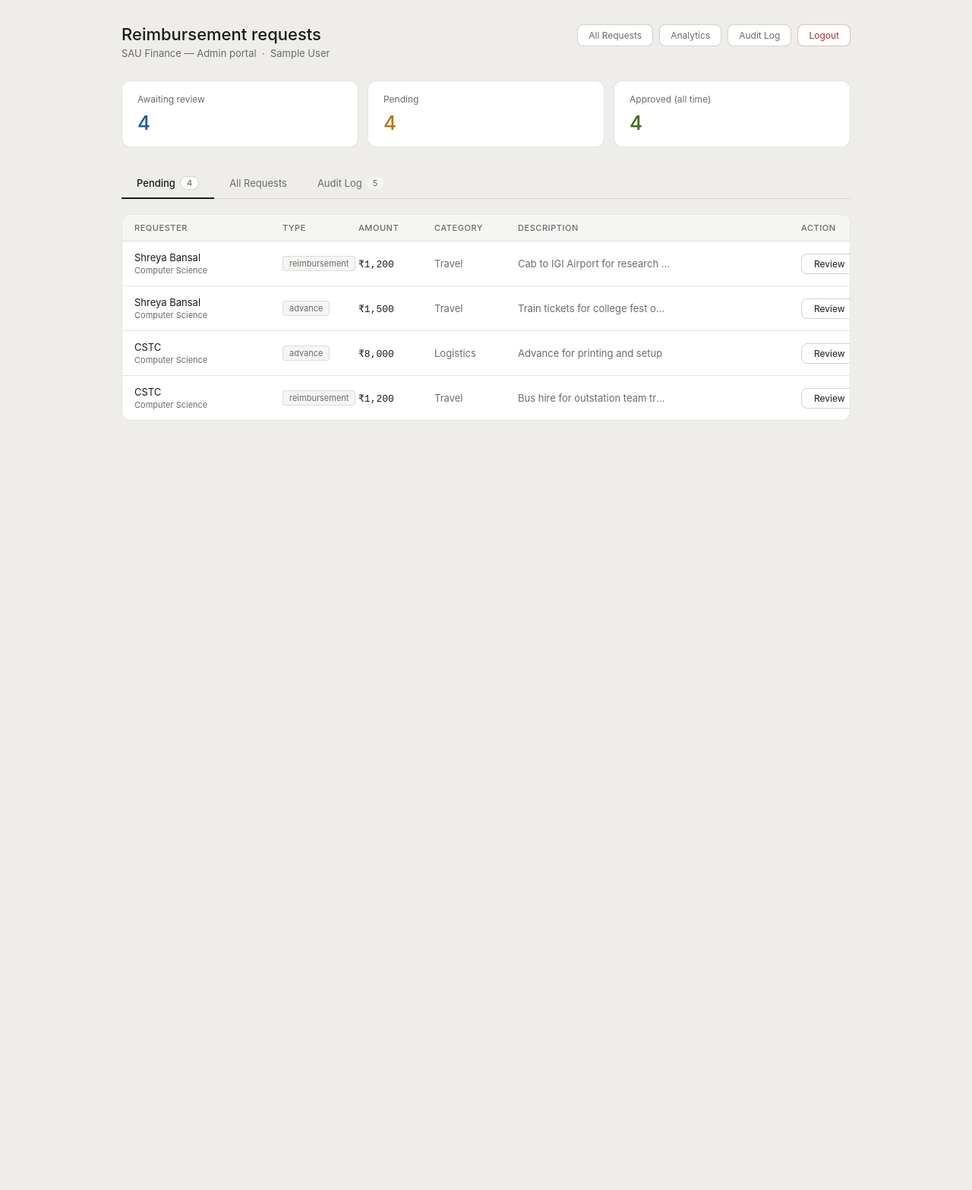
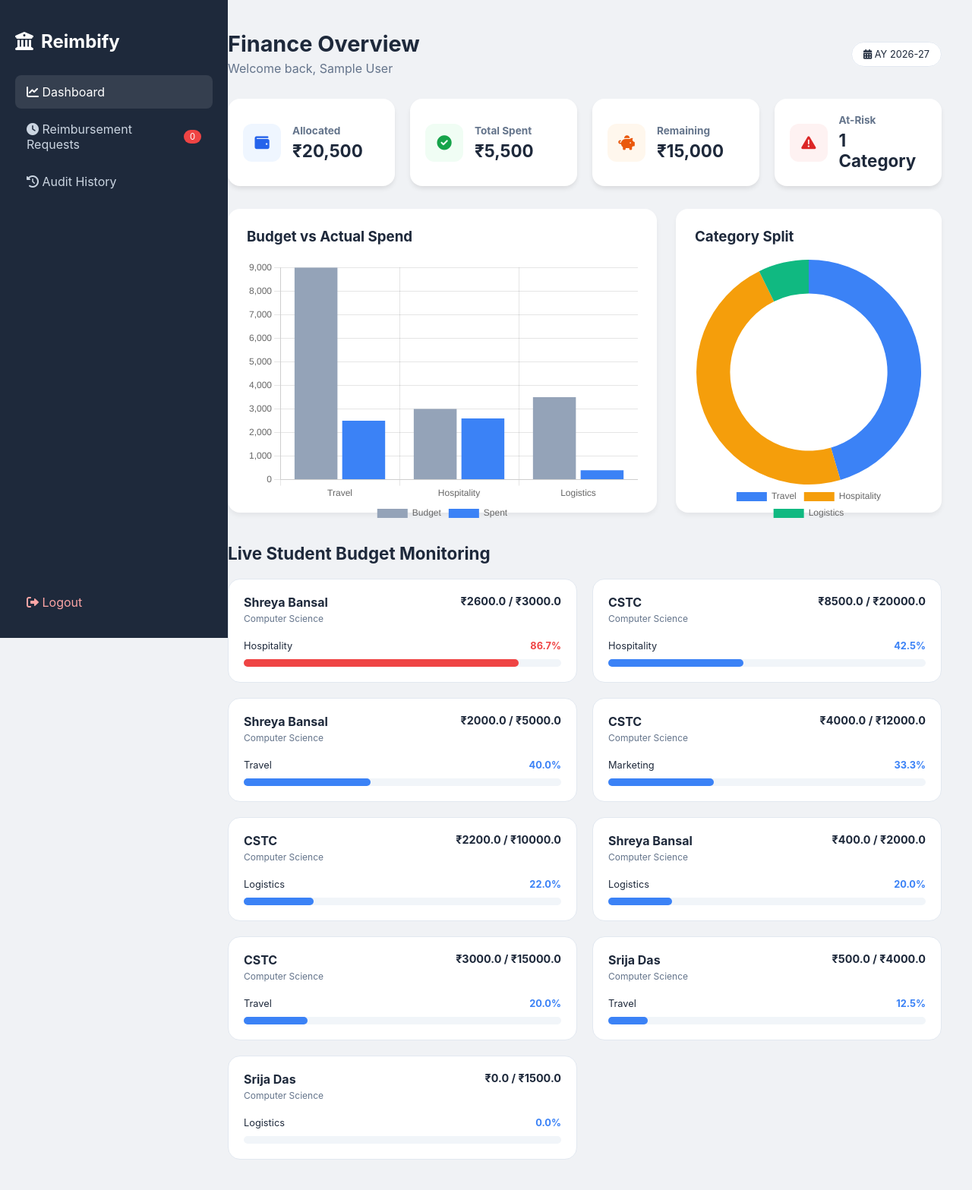
Before and after one commit to shreyabansal-sb/reimbify, a Flask app: page /admin/dashboard in a window 1280 px wide. Shown: the whole page at 76% size. Before the commit the page ends 553 px from the top, so only its background shows below. Run offline with Flask 3, Linux system fonts and the light colour scheme; the visitor is signed in with stand-in values (Sample User, id 1); data comes from the database, SQL or seed files in the repository.

Commit message:
Update dashboard.html

```diff
--- a/templates/admin/dashboard.html
+++ b/templates/admin/dashboard.html
@@ -1,384 +1,173 @@
 <!DOCTYPE html>
 <html lang="en">
 <head>
-  <meta charset="UTF-8" />
-  <meta name="viewport" content="width=device-width, initial-scale=1.0" />
-  <title>Admin — Reimbursement Requests</title>
+    <meta charset="UTF-8">
+    <title>Admin Portal | Reimbify</title>
+    <script src="https://cdn.jsdelivr.net/npm/chart.js"></script>
+    <link rel="stylesheet" href="https://cdnjs.cloudflare.com/ajax/libs/font-awesome/6.0.0/css/all.min.css">
     <style>
-    *, *::before, *::after { box-sizing: border-box; margin: 0; padding: 0; }
-
         :root {
-      --bg-primary:   #ffffff;
-      --bg-secondary: #f5f5f3;
-      --bg-tertiary:  #eeede9;
-      --text-primary:   #1a1a1a;
-      --text-secondary: #6b6b6b;
-      --border-light:  rgba(0,0,0,0.10);
-      --border-medium: rgba(0,0,0,0.18);
-      --radius-md: 8px;
-      --radius-lg: 12px;
-      --font: -apple-system, BlinkMacSystemFont, 'Segoe UI', sans-serif;
+            --bg-color: #f0f2f5;
+            --sidebar-bg: #1e293b;
+            --card-bg: #ffffff;
+            --primary: #3b82f6;
+            --danger: #ef4444;
+            --success: #10b981;
+            --text-main: #1e293b;
+            --text-muted: #64748b;
         }
 
-    body {
-      font-family: var(--font);
-      background: var(--bg-tertiary);
-      color: var(--text-primary);
-      min-height: 100vh;
-      padding: 2rem 1rem;
-    }
+        body { font-family: 'Inter', sans-serif; background: var(--bg-color); color: var(--text-main); margin: 0; display: flex; min-height: 100vh; }
 
-    .portal { max-width: 960px; margin: 0 auto; }
+        /* --- SIDEBAR --- */
+        .sidebar { width: 260px; background: var(--sidebar-bg); color: white; display: flex; flex-direction: column; padding: 20px; position: fixed; height: 100vh; }
+        .sidebar h2 { font-size: 1.5rem; margin-bottom: 30px; display: flex; align-items: center; gap: 10px; }
+        .nav-link { text-decoration: none; color: #cbd5e1; padding: 12px 15px; border-radius: 8px; margin-bottom: 5px; display: flex; align-items: center; justify-content: space-between; transition: all 0.2s; }
+        .nav-link:hover, .nav-link.active { background: rgba(255, 255, 255, 0.1); color: white; }
+        .badge { background: var(--danger); color: white; font-size: 0.7rem; padding: 2px 8px; border-radius: 10px; }
 
-    .header { margin-bottom: 1.75rem; display: flex; align-items: flex-start; justify-content: space-between; }
-    .header h1 { font-size: 22px; font-weight: 500; }
-    .header p  { font-size: 13px; color: var(--text-secondary); margin-top: 4px; }
-    .header-nav { display: flex; gap: 8px; align-items: center; }
-    .nav-link {
-      font-size: 12px; color: var(--text-secondary);
-      text-decoration: none; padding: 6px 14px;
-      border: 0.5px solid var(--border-medium);
-      border-radius: var(--radius-md);
-      background: var(--bg-primary);
-      transition: background 0.1s;
-    }
-    .nav-link:hover { background: var(--bg-secondary); }
-    .nav-link.danger { color: #A32D2D; border-color: rgba(163,45,45,0.3); }
+        /* --- MAIN CONTENT --- */
+        .main-content { margin-left: 260px; flex: 1; padding: 40px; }
+        .header { display: flex; justify-content: space-between; align-items: center; margin-bottom: 30px; }
 
-    .stats-grid {
-      display: grid;
-      grid-template-columns: repeat(3, 1fr);
-      gap: 12px;
-      margin-bottom: 1.75rem;
-    }
-    .stat-card {
-      background: var(--bg-primary);
-      border: 0.5px solid var(--border-light);
-      border-radius: var(--radius-lg);
-      padding: 16px 20px;
-    }
-    .stat-label { font-size: 12px; color: var(--text-secondary); margin-bottom: 8px; }
-    .stat-value { font-size: 26px; font-weight: 500; }
-    .stat-value.new      { color: #185FA5; }
-    .stat-value.pending  { color: #BA7517; }
-    .stat-value.approved { color: #3B6D11; }
+        /* --- CARDS & GRIDS --- */
+        .summary-grid { display: grid; grid-template-columns: repeat(4, 1fr); gap: 20px; margin-bottom: 30px; }
+        .stat-card { background: var(--card-bg); padding: 20px; border-radius: 16px; box-shadow: 0 4px 6px -1px rgba(0,0,0,0.1); display: flex; align-items: center; gap: 15px; }
+        .icon-box { width: 50px; height: 50px; border-radius: 12px; display: flex; align-items: center; justify-content: center; font-size: 1.2rem; }
+        .stat-card h3 { margin: 0; font-size: 0.85rem; color: var(--text-muted); }
+        .stat-card p { margin: 5px 0 0; font-size: 1.4rem; font-weight: 700; }
 
-    .tabs {
-      display: flex;
-      border-bottom: 1px solid var(--border-light);
-      margin-bottom: 1.25rem;
-      gap: 0;
-    }
-    .tab {
-      padding: 10px 20px;
-      font-size: 13px;
-      color: var(--text-secondary);
-      cursor: pointer;
-      border: none;
-      border-bottom: 2px solid transparent;
-      background: none;
-      margin-bottom: -1px;
-      font-family: var(--font);
-      transition: color 0.15s;
-      text-decoration: none;
-      display: inline-flex;
-      align-items: center;
-    }
-    .tab:hover { color: var(--text-primary); }
-    .tab.active { color: var(--text-primary); font-weight: 500; border-bottom-color: var(--text-primary); }
-    .tab-count {
-      display: inline-block;
-      background: var(--bg-secondary);
-      border-radius: 99px;
-      font-size: 11px;
-      padding: 1px 8px;
-      margin-left: 6px;
-      color: var(--text-secondary);
-    }
-    .tab.active .tab-count { background: var(--bg-primary); border: 0.5px solid var(--border-medium); }
+        .charts-grid { display: grid; grid-template-columns: 2fr 1fr; gap: 25px; margin-bottom: 40px; }
+        .chart-container { background: var(--card-bg); padding: 25px; border-radius: 16px; height: 350px; box-shadow: 0 4px 6px rgba(0,0,0,0.05); }
 
-    .table-wrap {
-      background: var(--bg-primary);
-      border: 0.5px solid var(--border-light);
-      border-radius: var(--radius-lg);
-      overflow: hidden;
-    }
-    table { width: 100%; border-collapse: collapse; font-size: 13px; table-layout: fixed; }
-    th {
-      padding: 10px 16px;
-      text-align: left;
-      font-size: 11px;
-      font-weight: 500;
-      color: var(--text-secondary);
-      text-transform: uppercase;
-      letter-spacing: 0.05em;
-      background: var(--bg-secondary);
-      border-bottom: 0.5px solid var(--border-light);
-    }
-    td { padding: 13px 16px; border-bottom: 0.5px solid var(--border-light); vertical-align: middle; }
-    tr:last-child td { border-bottom: none; }
-    tr:hover td { background: #fafaf8; }
-
-    .badge { display: inline-block; padding: 3px 10px; border-radius: 99px; font-size: 11px; font-weight: 500; }
-    .badge.pending  { background: #FAEEDA; color: #854F0B; }
-    .badge.approved { background: #EAF3DE; color: #3B6D11; }
-    .badge.rejected { background: #FCEBEB; color: #A32D2D; }
-    .badge.modification_requested { background: #EEF0FF; color: #3730A3; }
-    .type-badge {
-      display: inline-block; padding: 2px 8px; border-radius: 4px;
-      font-size: 11px; background: var(--bg-secondary);
-      color: var(--text-secondary); border: 0.5px solid var(--border-light);
-    }
-
-    .user-cell { display: flex; flex-direction: column; gap: 2px; }
-    .amount { font-weight: 500; font-family: 'Courier New', monospace; font-size: 13px; }
-    .desc-cell {
-      max-width: 200px; overflow: hidden;
-      text-overflow: ellipsis; white-space: nowrap;
-      color: var(--text-secondary);
-    }
-
-    .view-btn {
-      background: none;
-      border: 0.5px solid var(--border-medium);
-      border-radius: var(--radius-md);
-      padding: 5px 16px;
-      font-size: 12px;
-      cursor: pointer;
-      color: var(--text-primary);
-      font-family: var(--font);
-      transition: background 0.1s;
-    }
-    .view-btn:hover { background: var(--bg-secondary); }
-
-    .empty { text-align: center; padding: 3rem; color: var(--text-secondary); font-size: 13px; }
-
-    /* Modal */
-    .overlay {
-      position: fixed; inset: 0;
-      background: rgba(0,0,0,0.45);
-      display: flex; align-items: center; justify-content: center;
-      z-index: 100;
-      padding: 1rem;
-    }
-    .modal {
-      background: var(--bg-primary);
-      border-radius: var(--radius-lg);
-      border: 0.5px solid var(--border-light);
-      width: 100%; max-width: 480px;
-      overflow: hidden;
-      animation: fadeUp 0.15s ease;
-    }
-    @keyframes fadeUp {
-      from { opacity: 0; transform: translateY(10px); }
-      to   { opacity: 1; transform: translateY(0); }
-    }
-    .modal-header {
-      padding: 16px 20px;
-      border-bottom: 0.5px solid var(--border-light);
-      display: flex; align-items: center; justify-content: space-between;
-    }
-    .modal-header h2 { font-size: 15px; font-weight: 500; }
-    .close-btn {
-      background: none; border: none; cursor: pointer;
-      font-size: 18px; color: var(--text-secondary);
-      line-height: 1; padding: 2px 6px;
-      border-radius: var(--radius-md);
-      font-family: var(--font);
-    }
-    .close-btn:hover { background: var(--bg-secondary); }
-
-    .modal-body { padding: 20px; }
-    .detail-row { display: flex; align-items: flex-start; gap: 8px; margin-bottom: 14px; font-size: 13px; }
-    .detail-label { width: 115px; flex-shrink: 0; color: var(--text-secondary); font-size: 12px; padding-top: 1px; }
-    .detail-val   { color: var(--text-primary); flex: 1; line-height: 1.5; }
-
-    .divider { border: none; border-top: 0.5px solid var(--border-light); margin: 16px 0; }
-    .section-label { font-size: 12px; font-weight: 500; color: var(--text-secondary); margin-bottom: 8px; }
-
-    .review-form { margin-top: 12px; }
-    .review-form textarea {
-      width: 100%;
-      min-height: 72px;
-      padding: 8px 10px;
-      font-size: 12px;
-      font-family: var(--font);
-      border: 0.5px solid var(--border-medium);
-      border-radius: var(--radius-md);
-      resize: vertical;
-      color: var(--text-primary);
-      background: var(--bg-secondary);
-      margin-bottom: 10px;
-    }
-    .review-form textarea:focus { outline: none; border-color: rgba(0,0,0,0.35); }
-    .review-actions { display: flex; gap: 8px; }
-    .btn-approve {
-      flex: 1; padding: 8px; border: none; border-radius: var(--radius-md);
-      background: #3B6D11; color: #fff; font-size: 12px;
-      font-family: var(--font); cursor: pointer; transition: opacity 0.1s;
-    }
-    .btn-reject {
-      flex: 1; padding: 8px; border: none; border-radius: var(--radius-md);
-      background: #A32D2D; color: #fff; font-size: 12px;
-      font-family: var(--font); cursor: pointer; transition: opacity 0.1s;
-    }
-    .btn-modify {
-      flex: 1; padding: 8px; border: none; border-radius: var(--radius-md);
-      background: #3730A3; color: #fff; font-size: 12px;
-      font-family: var(--font); cursor: pointer; transition: opacity 0.1s;
-    }
-    .btn-approve:hover, .btn-reject:hover, .btn-modify:hover { opacity: 0.85; }
-
-    @media (max-width: 600px) {
-      .stats-grid { grid-template-columns: 1fr; }
-      th, td { padding: 10px; }
-      table { font-size: 12px; }
-      .header { flex-direction: column; gap: 12px; }
-    }
+        .student-grid { display: grid; grid-template-columns: repeat(auto-fill, minmax(400px, 1fr)); gap: 20px; }
+        .student-card { background: var(--card-bg); padding: 20px; border-radius: 16px; border: 1px solid #e2e8f0; }
+        .progress-container { background: #f1f5f9; border-radius: 10px; height: 10px; margin-top: 10px; }
+        .progress-bar { height: 100%; border-radius: 10px; transition: width 0.5s ease; }
     </style>
 </head>
 <body>
 
-<div class="portal">
-  <div class="header">
-    <div>
-      <h1>Reimbursement requests</h1>
-      <p>SAU Finance — Admin portal &nbsp;·&nbsp; {{ user_name }}</p>
-    </div>
-    <div class="header-nav">
-      <a href="/admin/all-requests" class="nav-link">All Requests</a>
-      <a href="/admin/analytics"    class="nav-link">Analytics</a>
-      <a href="/admin/audit"        class="nav-link">Audit Log</a>
-      <a href="/logout"             class="nav-link danger">Logout</a>
+    <div class="sidebar">
+        <h2><i class="fas fa-university"></i> Reimbify</h2>
+
+        <a href="/dashboard" class="nav-link active">
+            <span><i class="fas fa-chart-line"></i> Dashboard</span>
+        </a>
+
+        <a href="/reimbursementrequest.html" class="nav-link">
+            <span><i class="fas fa-clock"></i> Reimbursement Requests</span>
+            <span class="badge">0</span>
+        </a>
+
+        <a href="/audit" class="nav-link">
+            <span><i class="fas fa-history"></i> Audit History</span>
+        </a>
+
+        <div style="margin-top: auto;">
+            <a href="/logout" class="nav-link" style="color: #fca5a5;">
+                <span><i class="fas fa-sign-out-alt"></i> Logout</span>
+            </a>
         </div>
     </div>
 
-  {# ── Stats ── #}
-  {% set approved_count = audit | selectattr('action', 'equalto', 'approved') | list | length %}
-  {% set audited_ids    = audit | map(attribute='request_id') | list %}
-
-  <div class="stats-grid">
-    <div class="stat-card">
-      <div class="stat-label">Awaiting review</div>
-      <div class="stat-value new">
-        {{ pending | rejectattr('id', 'in', audited_ids) | list | length }}
+    <div class="main-content">
+        <div class="header">
+            <div>
+                <h1 style="margin: 0; font-size: 1.8rem;">Finance Overview</h1>
+                <p style="color: var(--text-muted); margin: 5px 0 0;">Welcome back, {{ user_name }}</p>
             </div>
-    </div>
-    <div class="stat-card">
-      <div class="stat-label">Pending</div>
-      <div class="stat-value pending">{{ pending | length }}</div>
-    </div>
-    <div class="stat-card">
-      <div class="stat-label">Approved (all time)</div>
-      <div class="stat-value approved">{{ approved_count }}</div>
+            <div style="text-align: right;">
+                <span style="font-size: 0.8rem; background: white; padding: 8px 15px; border-radius: 20px; border: 1px solid #e2e8f0;">
+                    <i class="fas fa-calendar-alt"></i> AY 2026-27
+                </span>
             </div>
         </div>
 
-  {# ── Tabs ── #}
-  <div class="tabs">
-    <a class="tab active" href="/admin/dashboard">
-      Pending
-      <span class="tab-count">{{ pending | length }}</span>
-    </a>
-    <a class="tab" href="/admin/all-requests">All Requests</a>
-    <a class="tab" href="/admin/audit">
-      Audit Log
-      <span class="tab-count">{{ audit | length }}</span>
-    </a>
+        <div class="summary-grid">
+            <div class="stat-card">
+                <div class="icon-box" style="background: #eff6ff; color: #2563eb;"><i class="fas fa-wallet"></i></div>
+                <div><h3>Allocated</h3><p>₹20,500</p></div>
             </div>
-
-  {# ── Table ── #}
-  <div class="table-wrap">
-    <table>
-      <thead>
-        <tr>
-          <th style="width:195px">Requester</th>
-          <th style="width:100px">Type</th>
-          <th style="width:100px">Amount</th>
-          <th style="width:110px">Category</th>
-          <th>Description</th>
-          <th style="width:80px">Action</th>
-        </tr>
-      </thead>
-      <tbody>
-        {% if pending %}
-          {% for r in pending %}
-          <tr>
-            <td>
-              <div class="user-cell">
-                <div style="font-size:13px">{{ r.student_name }}</div>
-                <div style="font-size:11px;color:var(--text-secondary)">{{ r.department }}</div>
+            <div class="stat-card">
+                <div class="icon-box" style="background: #f0fdf4; color: #16a34a;"><i class="fas fa-check-circle"></i></div>
+                <div><h3>Total Spent</h3><p>₹5,500</p></div>
             </div>
-            </td>
-            <td><span class="type-badge">{{ r.type }}</span></td>
-            <td><span class="amount">₹{{ "{:,.0f}".format(r.amount) }}</span></td>
-            <td style="color:var(--text-secondary)">{{ r.category }}</td>
-            <td><div class="desc-cell" title="{{ r.description }}">{{ r.description }}</div></td>
-            <td>
-              <button class="view-btn" onclick='openModal({{ r | tojson }})'>Review</button>
-            </td>
-          </tr>
-          {% endfor %}
-        {% else %}
-          <tr>
-            <td colspan="6"><div class="empty">No pending requests — you're all caught up.</div></td>
-          </tr>
-        {% endif %}
-      </tbody>
-    </table>
+            <div class="stat-card">
+                <div class="icon-box" style="background: #fff7ed; color: #ea580c;"><i class="fas fa-piggy-bank"></i></div>
+                <div><h3>Remaining</h3><p>₹15,000</p></div>
+            </div>
+            <div class="stat-card">
+                <div class="icon-box" style="background: #fef2f2; color: #dc2626;"><i class="fas fa-exclamation-triangle"></i></div>
+                <div><h3>At-Risk</h3><p>1 Category</p></div>
             </div>
         </div>
 
-{# ── Modal root ── #}
-<div id="modal-root"></div>
+        <div class="charts-grid">
+            <div class="chart-container">
+                <h3 style="margin-top: 0;">Budget vs Actual Spend</h3>
+                <canvas id="barChart"></canvas>
+            </div>
+            <div class="chart-container">
+                <h3 style="margin-top: 0;">Category Split</h3>
+                <canvas id="donutChart"></canvas>
+            </div>
+        </div>
+
+        <h2 style="font-size: 1.4rem; margin-top: 40px; margin-bottom: 20px;">Live Student Budget Monitoring</h2>
+        <div class="student-grid">
+            {% for b in all_budgets %}
+            <div class="student-card">
+                <div style="display: flex; justify-content: space-between; align-items: start;">
+                    <div>
+                        <h4 style="margin: 0;">{{ b.name }}</h4>
+                        <span style="font-size: 0.75rem; color: var(--text-muted);">{{ b.department }}</span>
+                    </div>
+                    <span style="font-weight: bold; font-size: 0.9rem;">₹{{ b.amount_used }} / ₹{{ b.total_allocated }}</span>
+                </div>
+
+                <div style="margin-top: 20px;">
+                    <div style="display: flex; justify-content: space-between; font-size: 0.8rem; margin-bottom: 5px;">
+                        <span>{{ b.category }}</span>
+                        <span style="color: {% if b.percent_used >= 80 %}var(--danger){% else %}var(--primary){% endif %}; font-weight: bold;">{{ b.percent_used }}%</span>
+                    </div>
+                    <div class="progress-container">
+                        <div class="progress-bar" style="width: {{ b.percent_used }}%; background-color: {% if b.percent_used >= 80 %}var(--danger){% else %}var(--primary){% endif %};"></div>
+                    </div>
+                </div>
+            </div>
+            {% endfor %}
+        </div>
+    </div>
 
     <script>
-  function openModal(r) {
-    const auditedIds = {{ audited_ids | tojson }};
-    const isNew      = !auditedIds.includes(r.id);
+        // Data is hardcoded here, but can also be passed from backend via {{ variables }}
+        const ctxBar = document.getElementById('barChart').getContext('2d');
+        new Chart(ctxBar, {
+            type: 'bar',
+            data: {
+                labels: ['Travel', 'Hospitality', 'Logistics'],
+                datasets: [
+                    { label: 'Budget', data: [9000, 3000, 3500], backgroundColor: '#94a3b8' },
+                    { label: 'Spent', data: [2500, 2600, 400], backgroundColor: '#3b82f6' }
+                ]
+            },
+            options: { responsive: true, maintainAspectRatio: false, plugins: { legend: { position: 'bottom' } } }
+        });
 
-    const reviewForm = `
-      <hr class="divider">
-      <div class="section-label">Decision</div>
-      <form class="review-form" method="POST" action="/admin/review/${r.id}">
-        <textarea name="comment" placeholder="Add a comment for the student (optional)"></textarea>
-        <div class="review-actions">
-          <button type="submit" name="action" value="approved"               class="btn-approve">Approve</button>
-          <button type="submit" name="action" value="modification_requested" class="btn-modify">Request Changes</button>
-          <button type="submit" name="action" value="rejected"               class="btn-reject">Reject</button>
-        </div>
-      </form>`;
-
-    document.getElementById('modal-root').innerHTML = `
-      <div class="overlay" id="overlay" onclick="closeOutside(event)">
-        <div class="modal">
-          <div class="modal-header">
-            <h2>Request #${r.id} ${isNew ? '<span class="badge pending" style="font-size:10px;margin-left:6px">New</span>' : ''}</h2>
-            <button class="close-btn" onclick="closeModal()">&#x2715;</button>
-          </div>
-          <div class="modal-body">
-            <div class="detail-row">
-              <span class="detail-label">Requester</span>
-              <div class="user-cell">
-                <div style="font-size:13px">${r.student_name}</div>
-                <div style="font-size:11px;color:var(--text-secondary)">${r.department}</div>
-              </div>
-            </div>
-            <div class="detail-row"><span class="detail-label">Type</span>        <span class="detail-val"><span class="type-badge">${r.type}</span></span></div>
-            <div class="detail-row"><span class="detail-label">Category</span>    <span class="detail-val">${r.category}</span></div>
-            <div class="detail-row"><span class="detail-label">Amount</span>      <span class="detail-val amount">₹${Number(r.amount).toLocaleString('en-IN')}</span></div>
-            <div class="detail-row"><span class="detail-label">Event</span>       <span class="detail-val" style="color:var(--text-secondary)">${r.event || 'N/A'}</span></div>
-            <div class="detail-row"><span class="detail-label">Description</span> <span class="detail-val">${r.description}</span></div>
-            <div class="detail-row"><span class="detail-label">Submitted</span>   <span class="detail-val" style="color:var(--text-secondary)">${r.created_at ? r.created_at.slice(0,10) : ''}</span></div>
-            ${reviewForm}
-          </div>
-        </div>
-      </div>`;
-  }
-
-  function closeModal()    { document.getElementById('modal-root').innerHTML = ''; }
-  function closeOutside(e) { if (e.target.id === 'overlay') closeModal(); }
+        const ctxDonut = document.getElementById('donutChart').getContext('2d');
+        new Chart(ctxDonut, {
+            type: 'doughnut',
+            data: {
+                labels: ['Travel', 'Hospitality', 'Logistics'],
+                datasets: [{
+                    data: [2500, 2600, 400],
+                    backgroundColor: ['#3b82f6', '#f59e0b', '#10b981'],
+                    borderWidth: 0
+                }]
+            },
+            options: { responsive: true, maintainAspectRatio: false, plugins: { legend: { position: 'bottom' } }, cutout: '70%' }
+        });
     </script>
-
 </body>
 </html>
```
Lines whose indentation alone changed are shown as unchanged.
